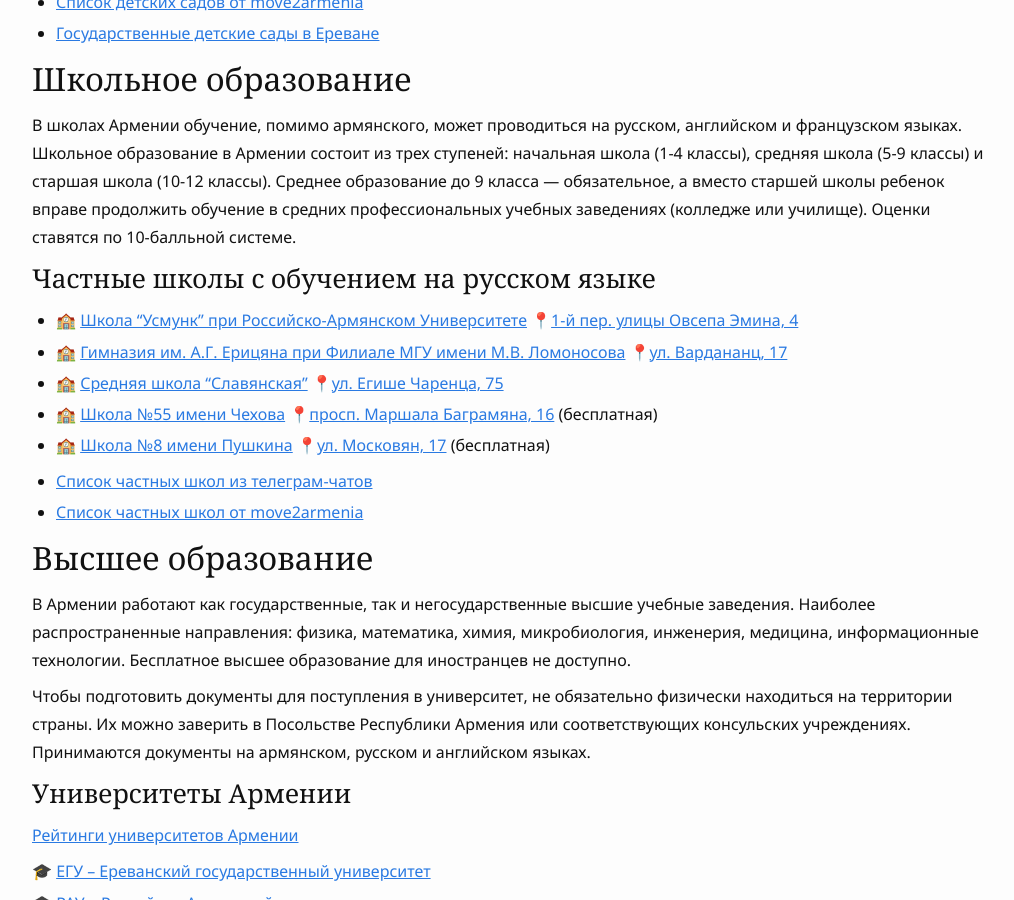
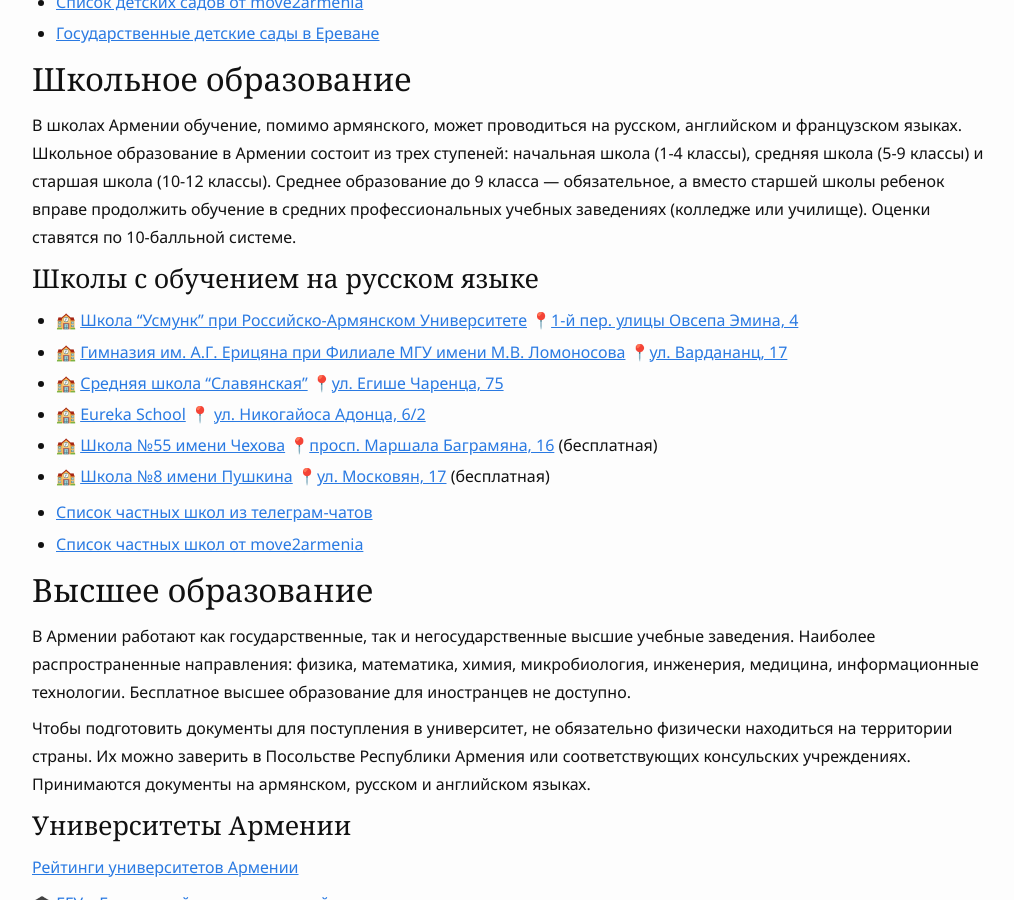
Before and after one commit to haywiki/haywiki.github.io, a Jekyll site: the page built from life/children.md, in a window 1280 px wide and 900 px high, scrolled down 1647 px. Shown: the whole window, without its empty margins (128-1142 px from the left). Built offline with Jekyll 4.4.1, drawn with Linux system fonts in a browser that asks for light colours; nearby versions of some CDN libraries; a script that is not in the unit is left out.

Commit message:
добавлена школа Эврика

```diff
--- a/life/children.md
+++ b/life/children.md
@@ -64,11 +64,12 @@
 школа (10-12 классы). Среднее образование до 9 класса — обязательное, а вместо старшей школы ребенок вправе продолжить
 обучение в средних профессиональных учебных заведениях (колледже или училище). Оценки ставятся по 10-балльной системе.
 
-### Частные школы с обучением на русском языке
+### Школы с обучением на русском языке
 
 - 🏫 [Школа "Усмунк" при Российско-Армянском Университете](https://usmunk.rau.am) 📍[1-й пер. улицы Овсепа Эмина, 4](https://yandex.ru/maps/org/shkola_usmunk_pri_rossiysko_armyanskom_universitete/29046469946/)
 - 🏫 [Гимназия им. А.Г. Ерицяна при Филиале МГУ имени М.В. Ломоносова](http://school.msu.am) 📍[ул. Вардананц, 17](https://yandex.ru/maps/org/filial_mgu_im_lomonosova/28483568137/)
 - 🏫 [Средняя школа "Славянская"](http://slavyanskaya.school) 📍[ул. Егише Чаренца, 75](https://yandex.ru/maps/org/ssh_slavyanskaya/89787427564/)
+- 🏫 [Eureka School](https://www.facebook.com/Schooleureka/) 📍 [ул. Никогайоса Адонца, 6/2](https://yandex.ru/maps/org/eureka_school/86918007298/)
 - 🏫 [Школа №55 имени Чехова](https://chekhov.am) 📍[просп. Маршала Баграмяна, 16](https://yandex.ru/maps/org/yerevanskaya_osnovnaya_shkola_55_imeni_antona_chekhova/137061266394/) (бесплатная)
 - 🏫 [Школа №8 имени Пушкина](http://pushkinschool.am/ru) 📍[ул. Московян, 17](https://yandex.ru/maps/org/shkola_8_imeni_aleksandra_pushkina/61720908707/) (бесплатная)
 
```
